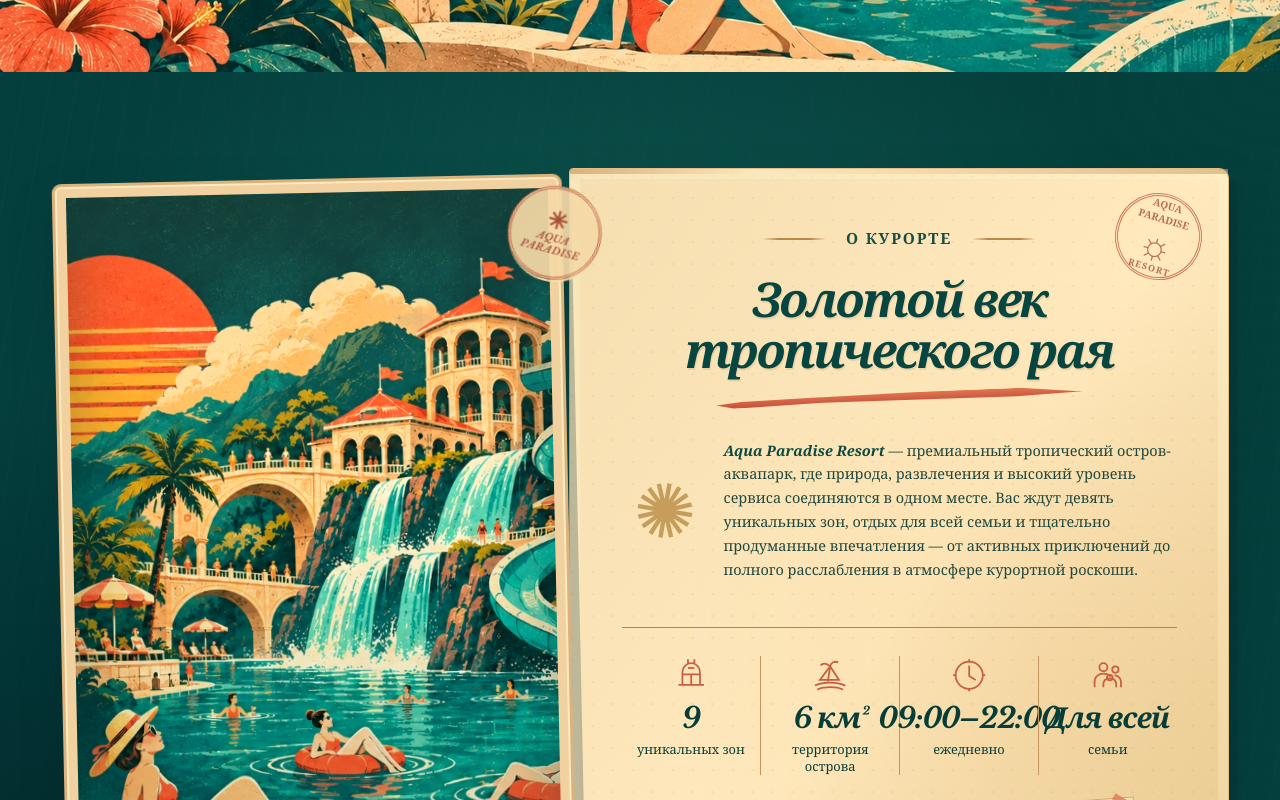
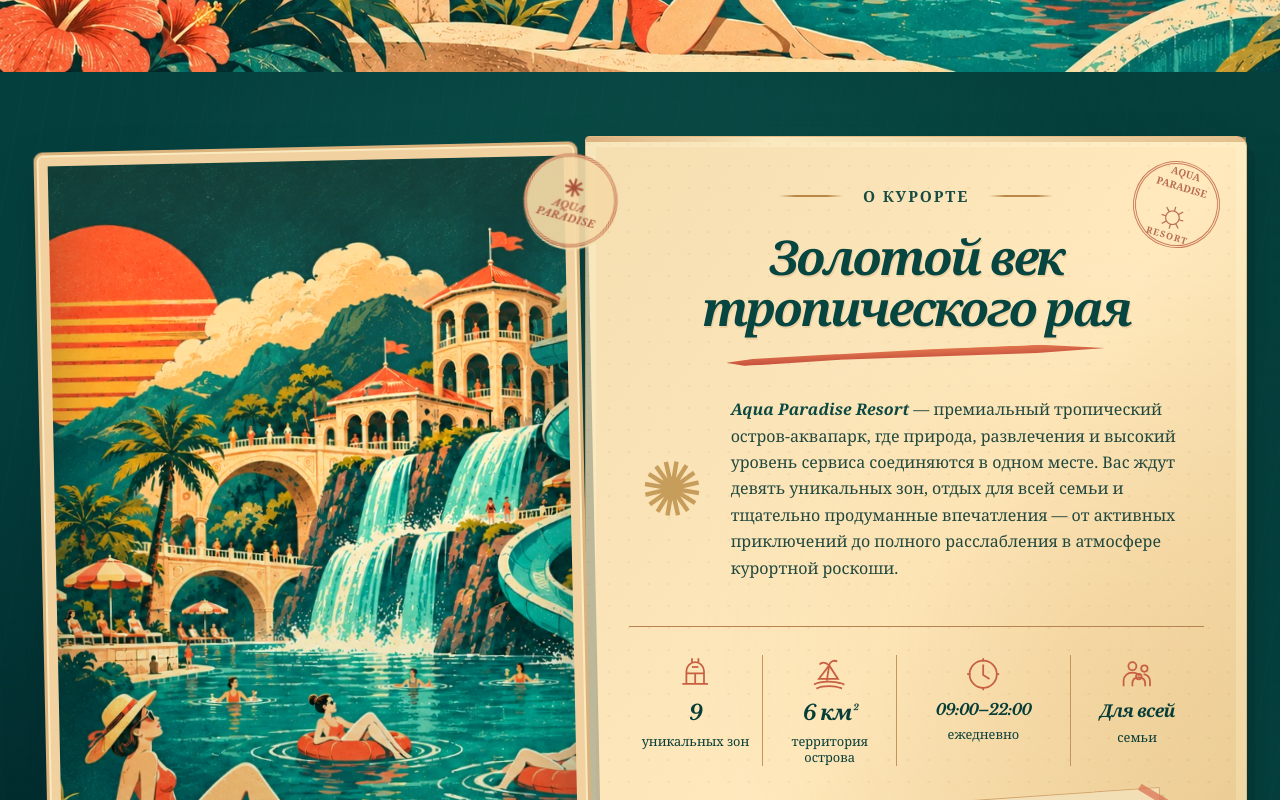
Before and after one commit to raccoonforge/aqua-paradise-resort, a React (Vite) app: page / in a window 1280 px wide. Shown: the part 720-1520 px from the top of the page. Built offline with nearby package versions, Linux system fonts and the light colour scheme; a web font is replaced by a local one.

Commit message:
fix(about): expand editorial spread and prevent stats from overlapping at desktop zoom

```diff
--- a/src/components/AboutEditorial.css
+++ b/src/components/AboutEditorial.css
@@ -4,7 +4,7 @@
   isolation: isolate;
   overflow: hidden;
   min-height: 740px;
-  padding: clamp(64px, 7.5vw, 126px) clamp(22px, 4vw, 75px);
+  padding: clamp(48px, 5vw, 90px) clamp(18px, 2.6vw, 48px);
   background: #043f3e;
   color: #fff0c5;
 }
@@ -20,10 +20,10 @@
 }
 .apr-about__layout {
   position: relative;
-  width: min(100%, 1500px);
+  width: min(100%, 1760px);
   margin: 0 auto;
   display: grid;
-  grid-template-columns: minmax(0, .88fr) minmax(0, 1.12fr);
+  grid-template-columns: minmax(0, .91fr) minmax(0, 1.09fr);
   align-items: stretch;
   gap: 0;
   filter: drop-shadow(0 18px 20px rgba(0, 25, 26, .23));
@@ -98,7 +98,7 @@
 .apr-about__paper {
   position: relative;
   min-width: 0;
-  padding: clamp(46px, 4.6vw, 78px) clamp(30px, 4vw, 75px) clamp(65px, 5vw, 90px);
+  padding: clamp(45px, 3.8vw, 70px) clamp(32px, 3.3vw, 65px) clamp(64px, 5vw, 90px);
   background:
     radial-gradient(circle at 13% 32%, rgba(135,82,34,.07) 0 1px, transparent 1.5px) 0 0 / 20px 22px,
     radial-gradient(ellipse at 76% 68%, rgba(221,167,90,.15), transparent 55%),
@@ -164,7 +164,7 @@
 }
 .apr-about__intro p {
   margin: 0;
-  font: 400 clamp(14px, 1.13vw, 19px)/1.65 Georgia, 'Times New Roman', serif;
+  font: 400 clamp(16px, 1.16vw, 21px)/1.65 Georgia, 'Times New Roman', serif;
   color: #21483e;
 }
 .apr-about__intro strong { font-style: italic; color: #0a4841; }
@@ -178,7 +178,7 @@
 }
 .apr-about__stats {
   display: grid;
-  grid-template-columns: repeat(4, minmax(0, 1fr));
+  grid-template-columns: 1fr 1fr 1.3fr 1fr;
   margin-top: clamp(26px, 3.5vw, 54px);
   padding-top: clamp(17px, 2.2vw, 32px);
   border-top: 1px solid #b78451;
@@ -186,7 +186,7 @@
 .apr-about__stat {
   min-width: 0;
   text-align: center;
-  padding: 0 7px;
+  padding: 0 clamp(6px, .6vw, 12px);
   display: flex;
   flex-direction: column;
   align-items: center;
@@ -200,10 +200,14 @@
   margin-bottom: 8px;
 }
 .apr-about__stat strong {
-  font: italic 700 clamp(19px, 2.25vw, 35px)/1.12 'APR Poster', Georgia, serif;
+  font: italic 700 clamp(17px, 1.65vw, 28px)/1.15 'APR Poster', Georgia, serif;
   letter-spacing: -.04em;
   white-space: nowrap;
+  max-width: 100%;
 }
+/* The timetable needs more room than the other figures. */
+.apr-about__stat:nth-child(3) strong { font-size: clamp(15px, 1.22vw, 22px); letter-spacing: -.055em; }
+.apr-about__stat:nth-child(4) strong { font-size: clamp(16px, 1.38vw, 25px); }
 .apr-about__stat span {
   margin-top: 7px;
   font: 400 clamp(11px, 1vw, 15px)/1.3 Georgia, serif;
@@ -285,7 +289,11 @@
   to { opacity: 1; transform: translateX(0); }
 }
 @media (max-width: 1080px) {
-  .apr-about__layout { grid-template-columns: .86fr 1.14fr; }
+  .apr-about__layout { grid-template-columns: .76fr 1.24fr; }
+  .apr-about__stats { grid-template-columns: repeat(2, minmax(0, 1fr)); row-gap: 20px; }
+  .apr-about__stat:nth-child(3) { border-left: 0; }
+  .apr-about__stat strong { font-size: clamp(18px, 2.25vw, 26px); }
+  .apr-about__stat:nth-child(3) strong { font-size: clamp(16px, 1.75vw, 22px); }
   .apr-about__paper { padding-inline: 28px; }
   .apr-about__seal { width: 62px; height: 62px; top: 12px; right: 12px; font-size: 7px; }
   .apr-about__seal strong { font-size: 27px; }
@@ -308,7 +316,9 @@
   .apr-about__intro { grid-template-columns: 1fr; margin-top: 22px; }
   .apr-about__palms { display: none; }
   .apr-about__intro p { font-size: 16px; }
-  .apr-about__stats { margin-top: 27px; grid-template-columns: repeat(2, 1fr); row-gap: 20px; }
+  .apr-about__stats { margin-top: 27px; grid-template-columns: repeat(2, minmax(0, 1fr)); row-gap: 20px; }
+  .apr-about__stat strong { font-size: clamp(17px, 5.2vw, 28px); }
+  .apr-about__stat:nth-child(3) strong { font-size: clamp(14px, 4vw, 21px); }
   .apr-about__stat:nth-child(3) { border-left: 0; }
   .apr-about__quote { width: 96%; padding: 15px 18px; margin-bottom: -42px; }
   .apr-about__flower { font-size: 100px; }
```
